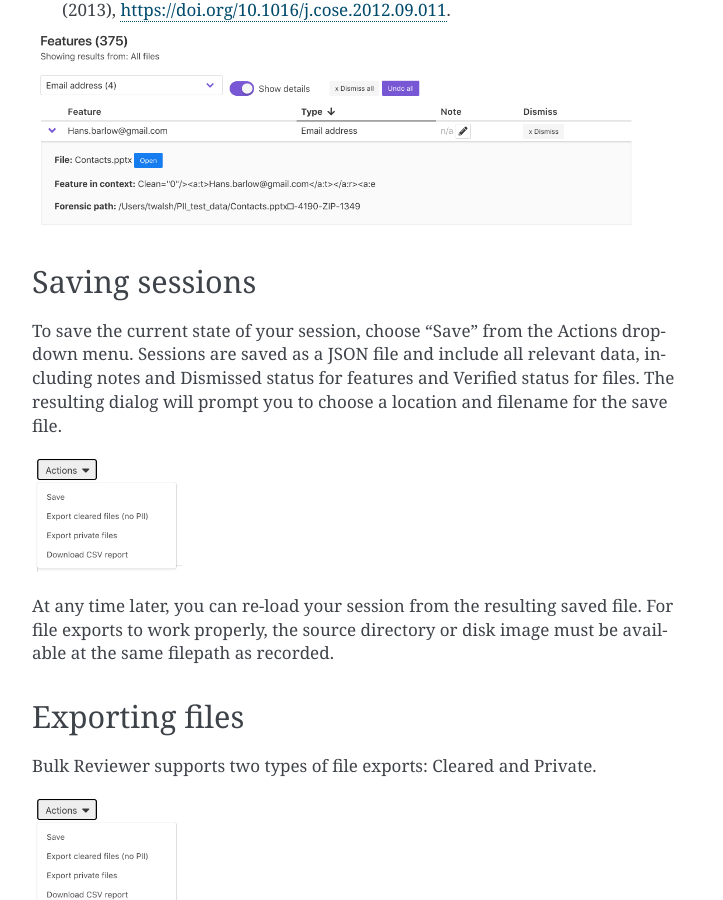
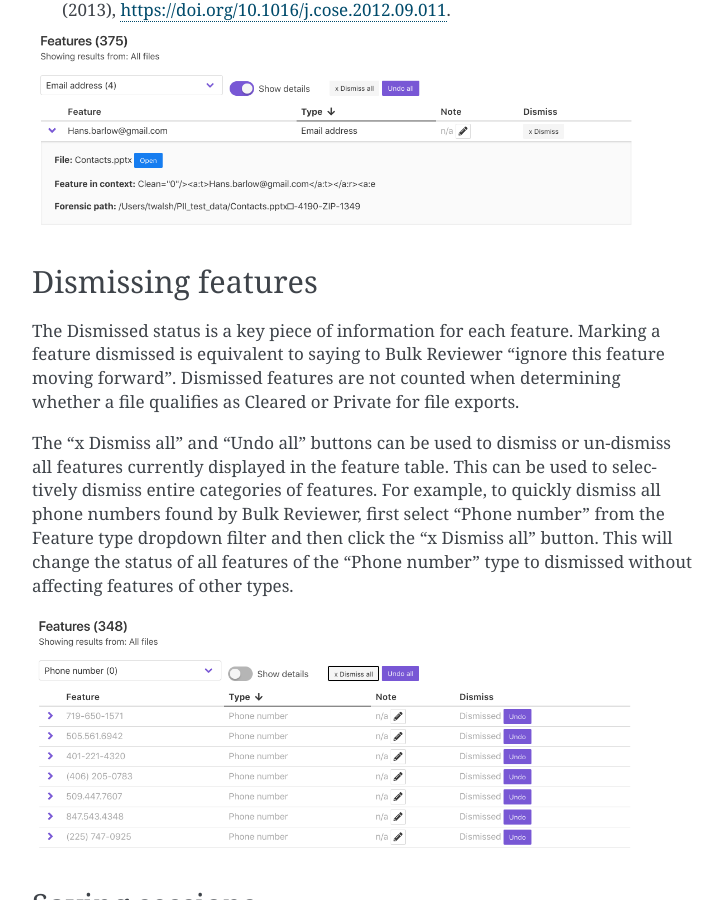
Before and after one commit to bulk-reviewer/bulk-reviewer, a Sphinx documentation site: the page built from docs/reviewdashboard.rst, in a window 1280 px wide and 900 px high, scrolled down 2676 px. Shown: the whole window, without its empty margins (388-1111 px from the left). Built offline with Sphinx 7.4.7, drawn with Linux system fonts in a browser that asks for light colours.

Commit message:
Update docs

```diff
--- a/docs/reviewdashboard.rst
+++ b/docs/reviewdashboard.rst
@@ -52,6 +52,16 @@ Clicking on a feature row or toggling the "Show details" switch on will display
   :width: 600
   :alt: Image of the feature type detailed view
 
+Dismissing features
+-------------------
+The Dismissed status is a key piece of information for each feature. Marking a feature dismissed is equivalent to saying to Bulk Reviewer "ignore this feature moving forward". Dismissed features are not counted when determining whether a file qualifies as Cleared or Private for file exports.
+
+The "x Dismiss all" and "Undo all" buttons can be used to dismiss or un-dismiss all features currently displayed in the feature table. This can be used to selectively dismiss entire categories of features. For example, to quickly dismiss all phone numbers found by Bulk Reviewer, first select "Phone number" from the Feature type dropdown filter and then click the "x Dismiss all" button. This will change the status of all features of the "Phone number" type to dismissed without affecting features of other types.
+
+.. image:: images/DismissAllPhoneNumbers.png
+  :width: 600
+  :alt: Image showing the results of using the Dismiss All button with phone numbers
+
 Saving sessions
 ---------------
 To save the current state of your session, choose "Save" from the Actions dropdown menu. Sessions are saved as a JSON file and include all relevant data, including notes and Dismissed status for features and Verified status for files. The resulting dialog will prompt you to choose a location and filename for the save file.
```
Also changed, not shown: docs/images/DismissAllPhoneNumbers.png (added).
